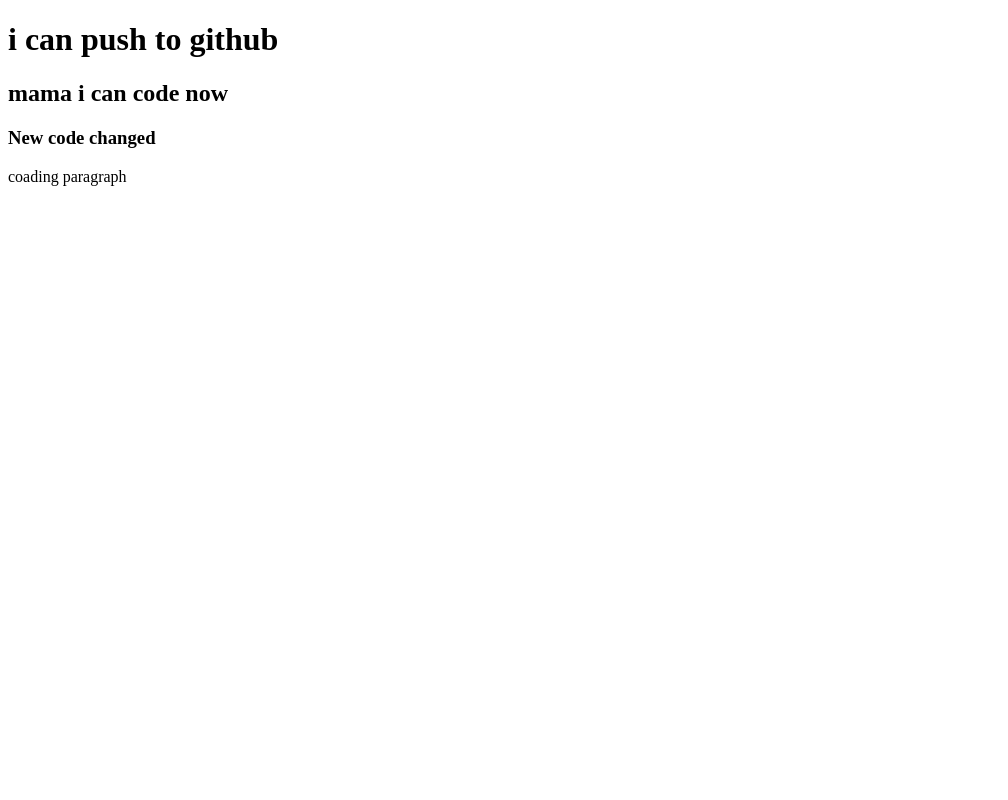
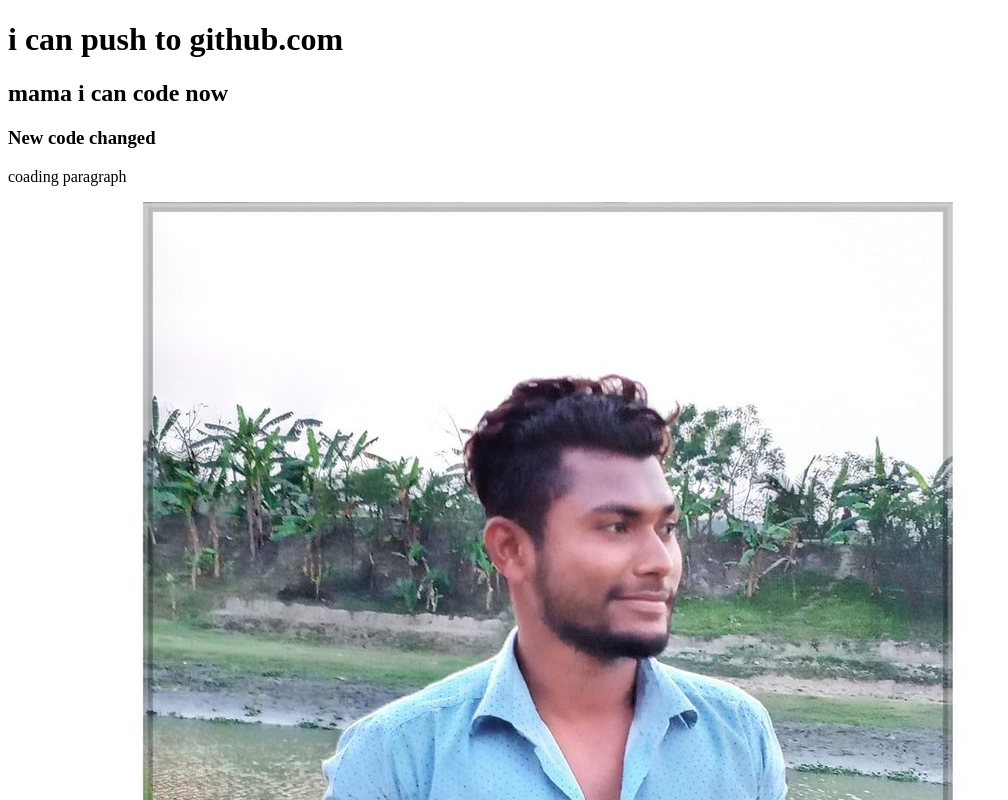
Before and after one commit to Faruqdigital/my-second-repo, a plain HTML site: page index.html in a window 1280 px wide. Shown: the top 800 px of the page, without its empty margins (0-1008 px from the left). Drawn offline with Linux system fonts and the light colour scheme.

Commit message:
image added

```diff
--- a/index.html
+++ b/index.html
@@ -5,12 +5,13 @@
     <meta http-equiv="X-UA-Compatible" content="IE=edge">
     <meta name="viewport" content="width=device-width, initial-scale=1.0">
     <title>my second github repo</title>
+    <link rel="stylesheet" href="">
 </head>
 <body>
-     <h1>i can push to github</h1>
+     <h1>i can push to github.com</h1>
      <h2>mama i can code now</h2>
      <h3>New code changed</h3>
      <p>coading paragraph</p>
-
+    <img src="faruk.png" alt="">
 </body>
 </html>
```
Also changed, not shown: faruk hossain.png (added), faruk.png (added).
